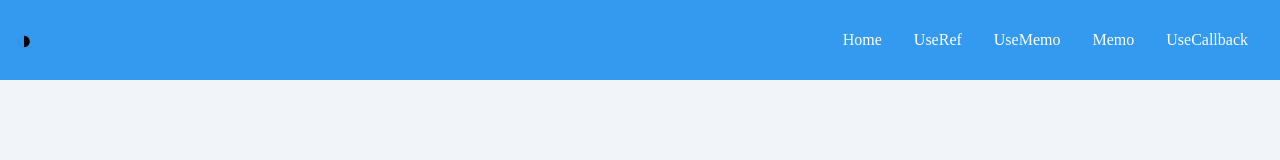
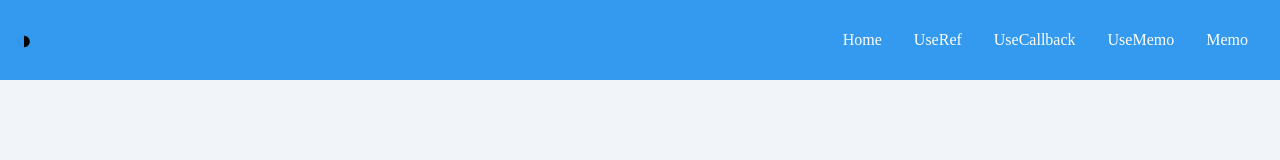
Before and after one commit to wei30172/React-Hooks, a React (Create React App) app: page / in a window 1280 px wide. Shown: the top 160 px of the page. Built offline with nearby package versions, Linux system fonts and the light colour scheme.

Commit message:
update navbar

```diff
--- a/src/components/Navbar/Navbar.jsx
+++ b/src/components/Navbar/Navbar.jsx
@@ -15,6 +15,11 @@ const menuItems = [
     link: "useRef",
   },
   {
+    id: "useCallback",
+    name: "UseCallback",
+    link: "useCallback",
+  },
+  {
     id: "useMemo",
     name: "UseMemo",
     link: "useMemo",
@@ -23,11 +28,6 @@ const menuItems = [
     id: "memo",
     name: "Memo",
     link: "memo",
-  },
-  {
-    id: "useCallback",
-    name: "UseCallback",
-    link: "useCallback",
   },
 ];
 
--- a/src/components/SwitchMode/SwitchMode.jsx
+++ b/src/components/SwitchMode/SwitchMode.jsx
@@ -9,7 +9,7 @@ const SwitchMode = () => {
   };
 
   return (
-    <button onClick={handleDarkModeToggle}>
+    <button onClick={handleDarkModeToggle} className="cursor-pointer">
       <h1>◑</h1>
     </button>
   );
```
